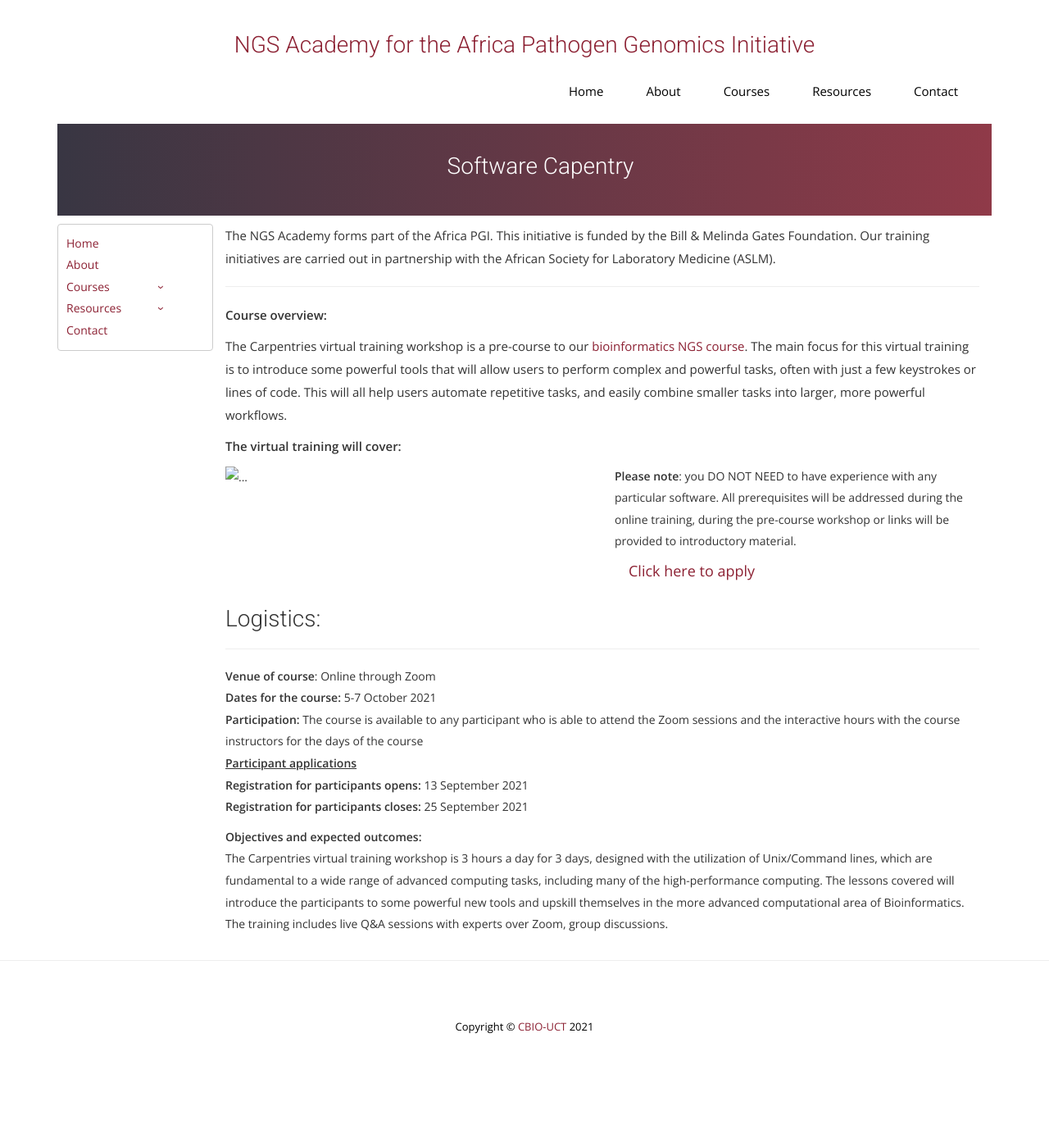
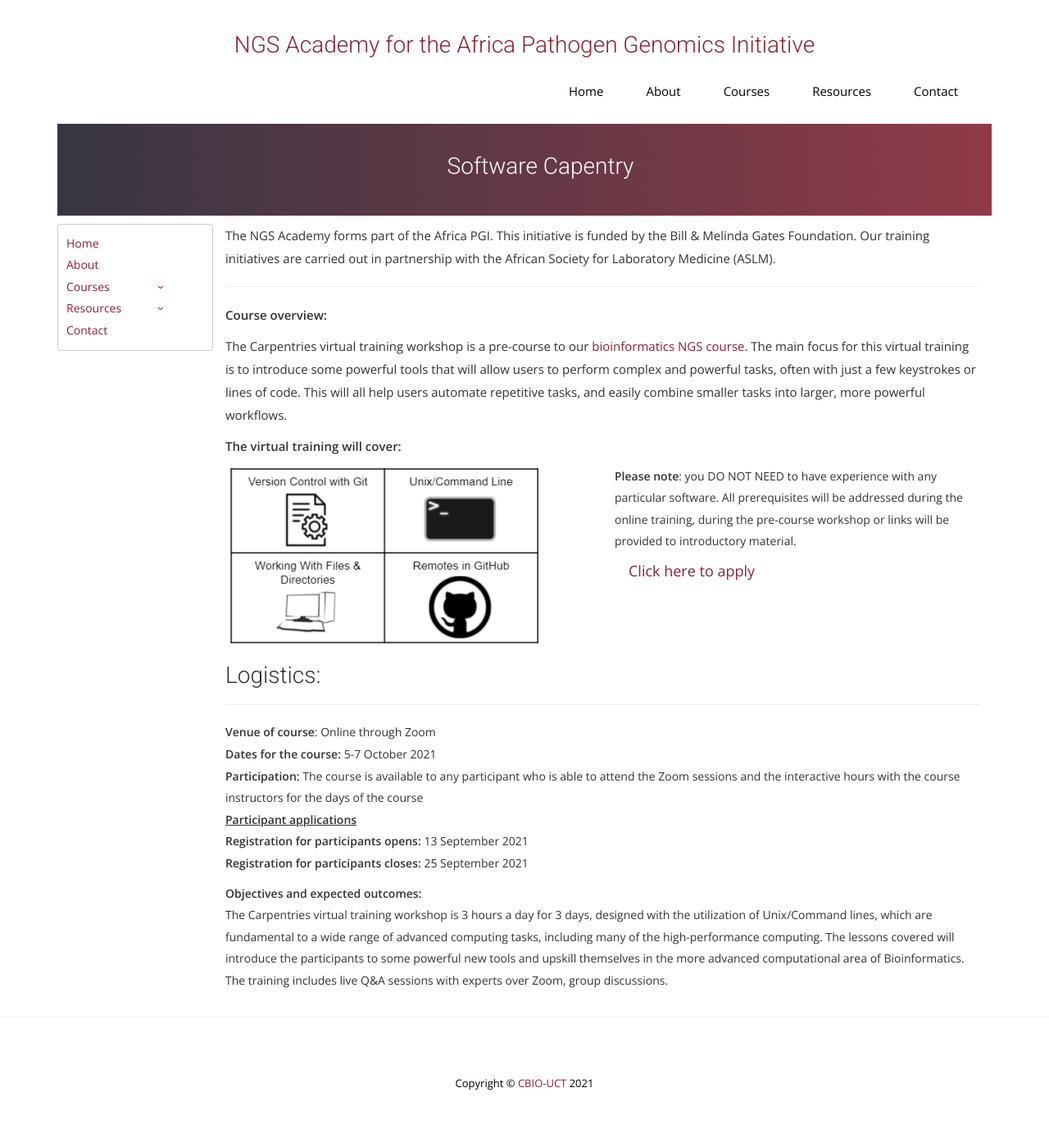
Before and after one commit to uct-cbio/ngs-academy, a Jekyll site: the page built from _posts/2021-09-01-Software-Capentries-Course-2021.md, in a window 1280 px wide. Shown: the whole page at 82% size. Built offline with Jekyll 4.4.1, drawn with Linux system fonts in a browser that asks for light colours; nearby versions of some CDN libraries; some web fonts are replaced; comment, search, counter and statistics services are not loaded; before the commit the page ends 1330 px from its top, so only the background shows below that.

Commit message:
adde pic to the software carpentries page

```diff
--- a/_posts/2021-09-01-Software-Capentries-Course-2021.md
+++ b/_posts/2021-09-01-Software-Capentries-Course-2021.md
@@ -28,7 +28,7 @@
 
 <div class="row">
     <div class="col-sm-6">
-     <div><img alt="..." src="{{ site.baseurl }}img/soft_carpt.png" />
+     <div><img alt="..." src="/ngs-academy/img/soft_carpt.png" />
     <!-- <p class="small"> Source: CBIO UCT</p> -->
   </div>
     </div>
```
